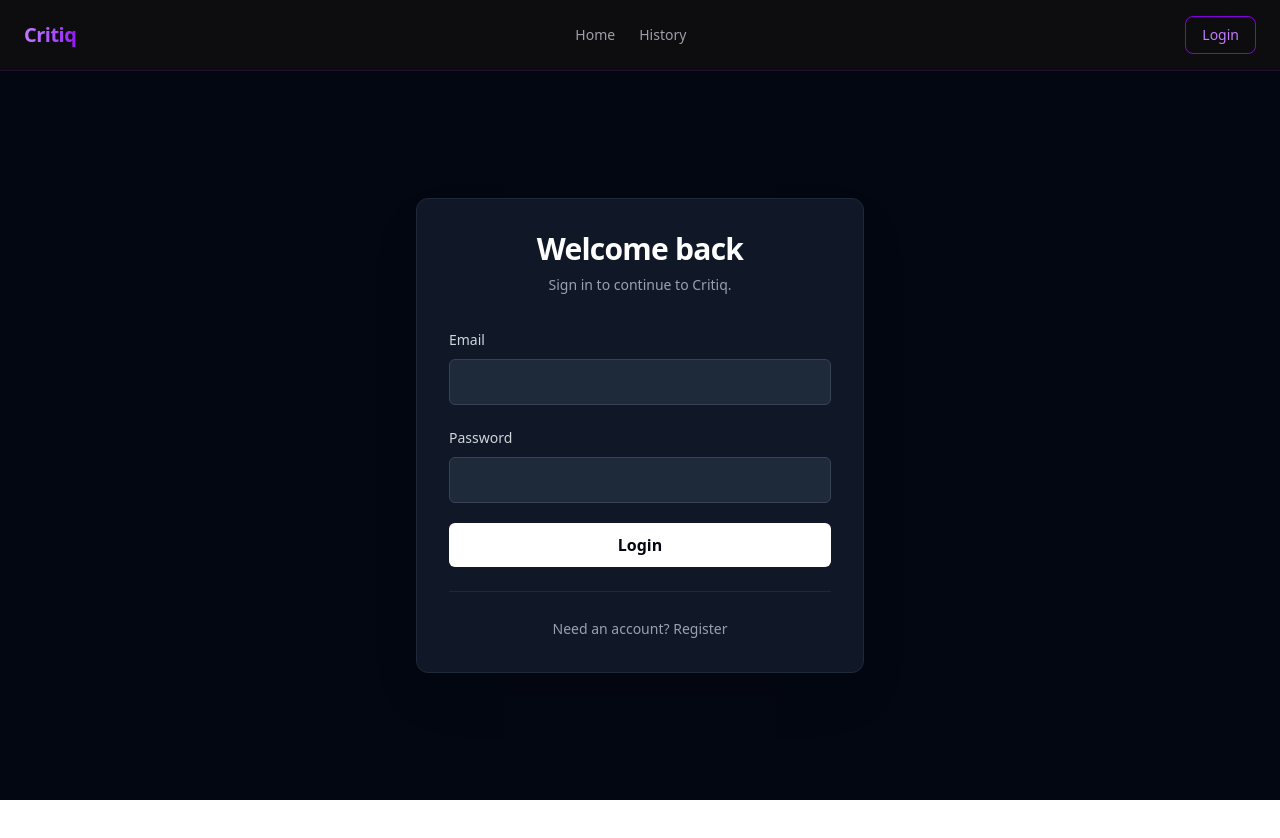
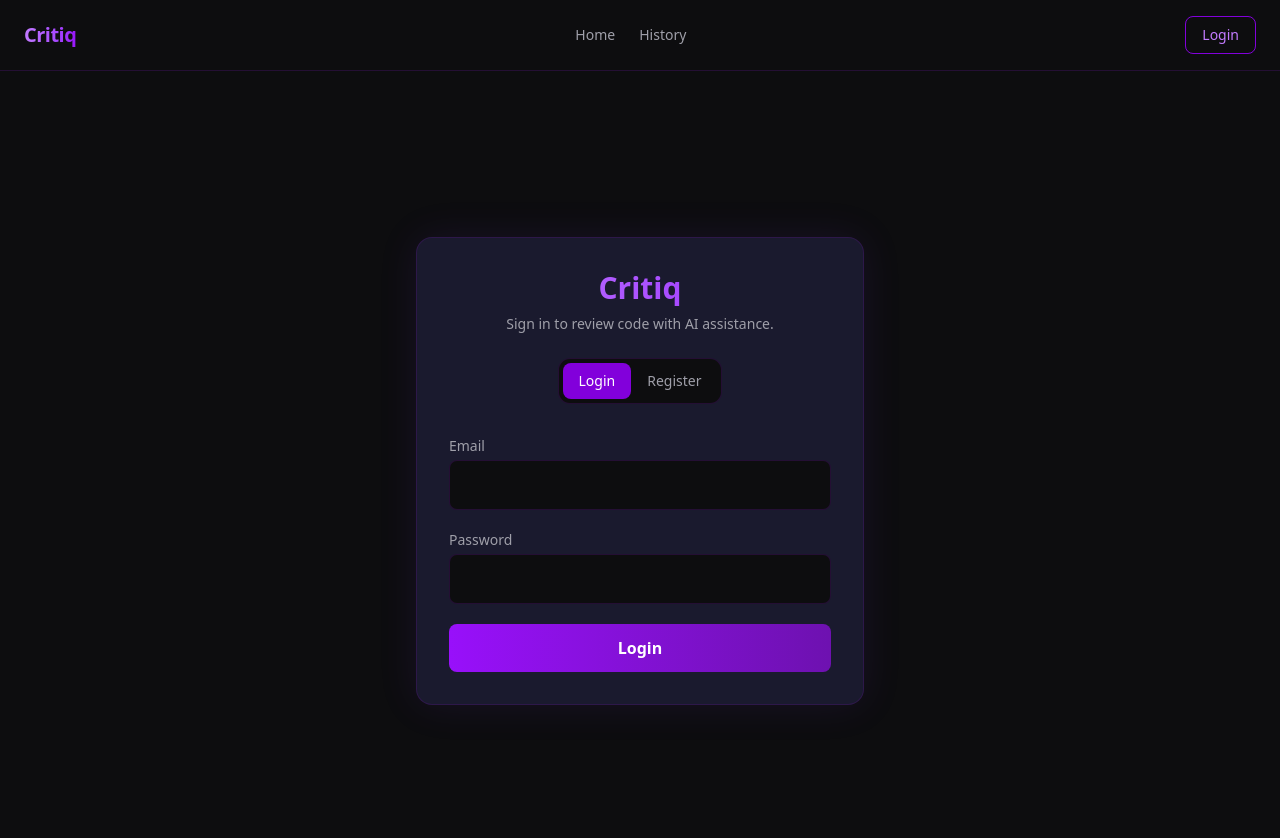
Before and after one commit to hamzatanvir-developer/Critiq-AI-code-reviewer, a Next.js app: page /auth in a window 1280 px wide. Shown: the top 838 px of the page. Before the commit the page ends 800 px from the top, so only its background shows below. Built offline with nearby package versions, Linux system fonts and the light colour scheme; no server answers.

Commit message:
Redesign Auth page with purple theme

```diff
--- a/app/auth/page.jsx
+++ b/app/auth/page.jsx
@@ -50,22 +50,51 @@ export default function AuthPage() {
   }
 
   return (
-    <main className="flex flex-1 items-center justify-center bg-gray-950 px-4 py-12 text-white">
-      <section className="w-full max-w-md rounded-xl border border-gray-800 bg-gray-900 p-8 shadow-2xl shadow-black/20">
+    <main className="flex min-h-screen items-center justify-center bg-[#0d0d0f] px-4 text-white">
+      <section className="w-full max-w-md rounded-2xl border border-purple-900/30 bg-[#1a1a2e] p-8 shadow-[0_0_40px_rgba(124,58,237,0.1)]">
         <div className="text-center">
-          <h1 className="text-3xl font-semibold tracking-tight">
-            {isLogin ? "Welcome back" : "Create an account"}
+          <h1 className="font-space text-3xl font-bold bg-gradient-to-r from-purple-400 to-purple-600 bg-clip-text text-transparent">
+            Critiq
           </h1>
-          <p className="mt-2 text-sm text-gray-400">
+          <p className="mt-2 text-center text-sm text-zinc-400">
             {isLogin
-              ? "Sign in to continue to Critiq."
-              : "Register to save and revisit your reviews."}
+              ? "Sign in to review code with AI assistance."
+              : "Create an account to save and revisit your reviews."}
           </p>
+        </div>
+
+        <div className="mt-6 flex justify-center">
+          <div className="inline-flex rounded-xl border border-purple-900/30 bg-[#0d0d0f] p-1">
+            <button
+              type="button"
+              onClick={() => !isLogin && toggleMode()}
+              disabled={loading}
+              className={`rounded-lg px-4 py-2 text-sm transition-colors ${
+                isLogin
+                  ? "bg-purple-700 text-white"
+                  : "text-zinc-400 hover:text-white"
+              }`}
+            >
+              Login
+            </button>
+            <button
+              type="button"
+              onClick={() => isLogin && toggleMode()}
+              disabled={loading}
+              className={`rounded-lg px-4 py-2 text-sm transition-colors ${
+                !isLogin
+                  ? "bg-purple-700 text-white"
+                  : "text-zinc-400 hover:text-white"
+              }`}
+            >
+              Register
+            </button>
+          </div>
         </div>
 
         <form onSubmit={handleSubmit} className="mt-8 space-y-5">
           <div>
-            <label htmlFor="email" className="text-sm font-medium text-gray-300">
+            <label htmlFor="email" className="mb-1 block text-sm text-zinc-400">
               Email
             </label>
             <input
@@ -75,14 +104,14 @@ export default function AuthPage() {
               onChange={(event) => setEmail(event.target.value)}
               autoComplete="email"
               required
-              className="mt-2 w-full rounded-md border border-gray-700 bg-gray-800 px-3 py-2.5 text-white outline-none placeholder:text-gray-500 focus:border-gray-500"
+              className="w-full rounded-lg border border-purple-900/30 bg-[#0d0d0f] px-4 py-3 text-white outline-none transition-colors placeholder:text-zinc-600 focus:border-purple-500"
             />
           </div>
 
           <div>
             <label
               htmlFor="password"
-              className="text-sm font-medium text-gray-300"
+              className="mb-1 block text-sm text-zinc-400"
             >
               Password
             </label>
@@ -93,7 +122,7 @@ export default function AuthPage() {
               onChange={(event) => setPassword(event.target.value)}
               autoComplete={isLogin ? "current-password" : "new-password"}
               required
-              className="mt-2 w-full rounded-md border border-gray-700 bg-gray-800 px-3 py-2.5 text-white outline-none placeholder:text-gray-500 focus:border-gray-500"
+              className="w-full rounded-lg border border-purple-900/30 bg-[#0d0d0f] px-4 py-3 text-white outline-none transition-colors placeholder:text-zinc-600 focus:border-purple-500"
             />
           </div>
 
@@ -101,7 +130,7 @@ export default function AuthPage() {
             <div>
               <label
                 htmlFor="confirm-password"
-                className="text-sm font-medium text-gray-300"
+                className="mb-1 block text-sm text-zinc-400"
               >
                 Confirm password
               </label>
@@ -112,7 +141,7 @@ export default function AuthPage() {
                 onChange={(event) => setConfirmPassword(event.target.value)}
                 autoComplete="new-password"
                 required
-                className="mt-2 w-full rounded-md border border-gray-700 bg-gray-800 px-3 py-2.5 text-white outline-none placeholder:text-gray-500 focus:border-gray-500"
+                className="w-full rounded-lg border border-purple-900/30 bg-[#0d0d0f] px-4 py-3 text-white outline-none transition-colors placeholder:text-zinc-600 focus:border-purple-500"
               />
             </div>
           )}
@@ -120,36 +149,18 @@ export default function AuthPage() {
           <button
             type="submit"
             disabled={loading}
-            className="w-full rounded-md bg-white px-4 py-2.5 font-semibold text-gray-950 transition-colors hover:bg-gray-200 disabled:cursor-not-allowed disabled:bg-gray-600 disabled:text-gray-300"
+            className="w-full rounded-lg bg-gradient-to-r from-purple-600 to-purple-800 py-3 font-semibold text-white transition-all hover:from-purple-500 hover:to-purple-700 disabled:cursor-not-allowed disabled:opacity-80"
           >
-            {loading
-              ? isLogin
-                ? "Logging in..."
-                : "Registering..."
-              : isLogin
-                ? "Login"
-                : "Register"}
+            {loading ? "Loading..." : isLogin ? "Login" : "Register"}
           </button>
 
           {error && (
-            <p role="alert" className="text-center text-sm text-red-400">
+            <p role="alert" className="mt-2 text-center text-sm text-red-400">
               {error}
             </p>
           )}
         </form>
 
-        <div className="mt-6 border-t border-gray-800 pt-6 text-center">
-          <button
-            type="button"
-            onClick={toggleMode}
-            disabled={loading}
-            className="text-sm font-medium text-gray-400 transition-colors hover:text-white disabled:cursor-not-allowed"
-          >
-            {isLogin
-              ? "Need an account? Register"
-              : "Already have an account? Login"}
-          </button>
-        </div>
       </section>
     </main>
   );
```
